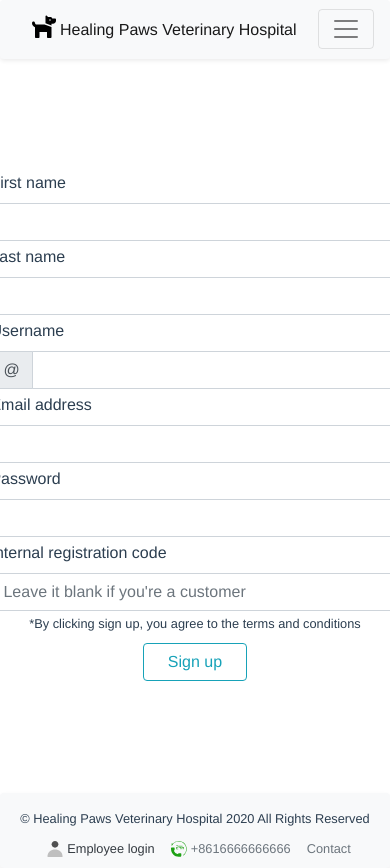
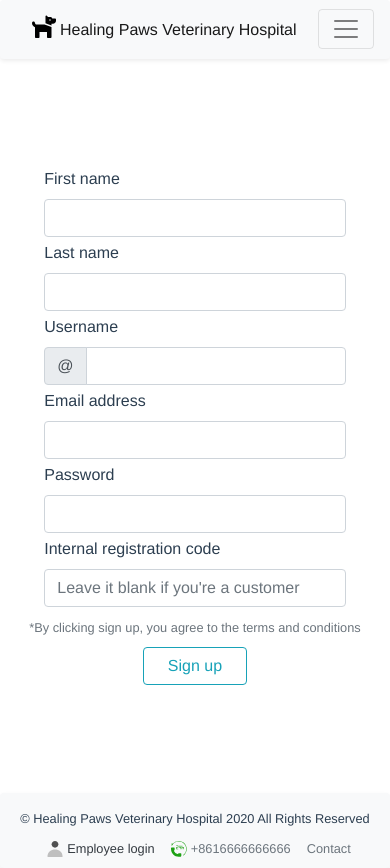
Before and after one commit to rtkCode/COMP3030J, a Vue app in the folder front-end/: page /#/register in a window 390 px wide. Built offline with nearby package versions, Linux system fonts and the light colour scheme.

Commit message:
fix responsive problem in login

```diff
--- a/front-end/src/views/SignUp.vue
+++ b/front-end/src/views/SignUp.vue
@@ -4,19 +4,19 @@
     <section class="content d-flex flex-column justify-content-center align-items-center">
       <form class="needs-validation" novalidate>
         <div class="form">
-          <div class="row">
+          <div class="col-12 text-left">
             <label for="fn">First name</label>
             <input type="text" class="form-control" id="fn" v-model="firstName" required>
             <small class="invalid">*2-10 letters</small>
           </div>
 
-          <div class="row mt-1">
+          <div class="col-12 text-left mt-1">
             <label for="ln">Last name</label>
             <input type="text" class="form-control" id="ln" v-model="lastName" required>
             <small class="invalid">*2-10 letters</small>
           </div>
 
-          <div class="row mt-1">
+          <div class="col-12 text-left mt-1">
             <label for="validationCustomUsername">Username</label>
             <div class="input-group">
               <div class="input-group-prepend">
@@ -28,25 +28,25 @@
             <small class="error-text">{{usernameErrorText}}</small>
           </div>
 
-          <div class="row mt-1">
+          <div class="col-12 text-left mt-1">
             <label for="ea">Email address</label>
             <input type="email" class="form-control" id="ea" v-model="email" @blur="verifyUserId('email')" required>
             <small class="invalid">*Please input the correct email address</small>
             <small class="error-text">{{emailErrorText}}</small>
           </div>
 
-          <div class="row mt-1">
+          <div class="col-12 text-left mt-1">
             <label for="pw">Password</label>
             <input type="password" class="form-control" id="pw" v-model="password" required>
             <small class="invalid">*6-18</small>
           </div>
 
-          <div class="row mt-1">
+          <div class="col-12 text-left mt-1 mb-2">
             <label for="irc">Internal registration code</label>
             <input type="password" class="form-control" id="irc" v-model="irc" placeholder="Leave it blank if you're a customer">
           </div>
         </div>
-        <small>*By clicking sign up, you agree to the terms and conditions</small>
+        <small class="text-secondary">*By clicking sign up, you agree to the terms and conditions</small>
       </form>
       <button class="btn btn-outline-info mt-2 px-4" type="submit" @click="verifyName()" v-show="showButton">Sign up</button>
       <button class="btn btn-outline-info mt-2 px-4" type="button" v-show="!showButton" disabled>
```
